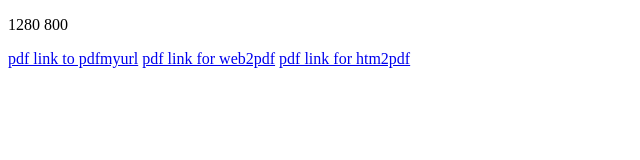
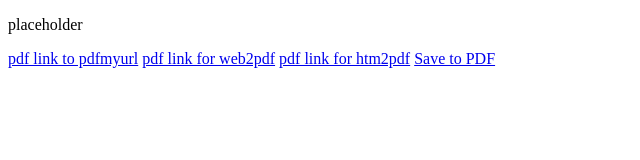
Before and after one commit to jordanrobinson/rss-generator, a plain HTML site: page index.html in a window 1280 px wide. Shown: the whole page, without its empty margins (0-640 px from the left). Drawn offline with Linux system fonts and the light colour scheme.

Commit message:
more pdf stuff

```diff
--- a/index.html
+++ b/index.html
@@ -30,6 +30,7 @@
   <a href="http://pdfmyurl.com/saveaspdf?css_media_type=embossed">pdf link to pdfmyurl</a>
   <a href="http://www.web2pdfconvert.com/convert">pdf link for web2pdf</a>
   <a href="http://www.htm2pdf.co.uk/display">pdf link for htm2pdf</a>
+  <a href="?pdf=true//pdfcrowd.com/url_to_pdf/">Save to PDF</a>
     <script>
     var size = {
   width: window.innerWidth || document.body.clientWidth,
@@ -39,7 +40,7 @@
 console.log(size.width);
 console.log(size.height);
 
-document.getElementsByTagName('p')[0].innerHTML = size.width + ' ' + size.height;
+document.getElementsByTagName('p')[0].innerHTML = size.width + ' ' + size.height + ' ' location.search.split('pdf=')[1];
   </script>
 </body>
 </html>
```
